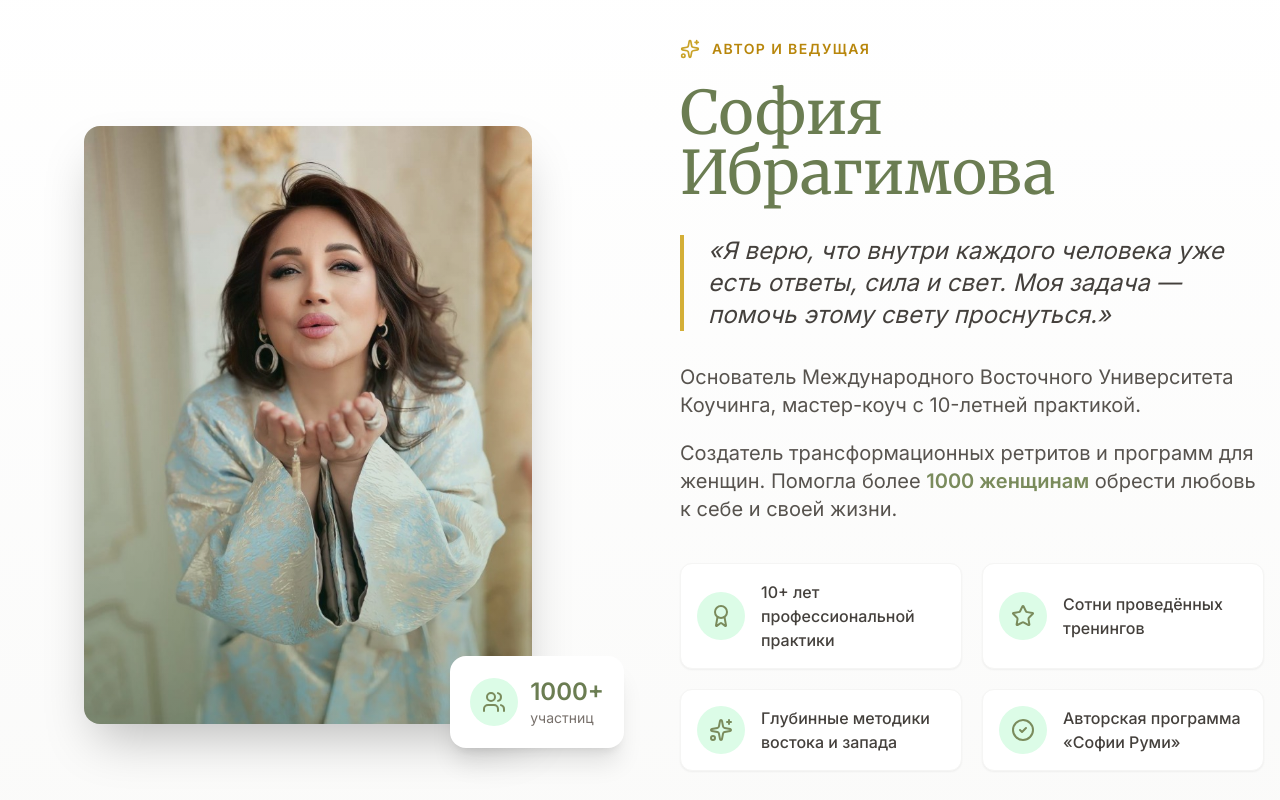
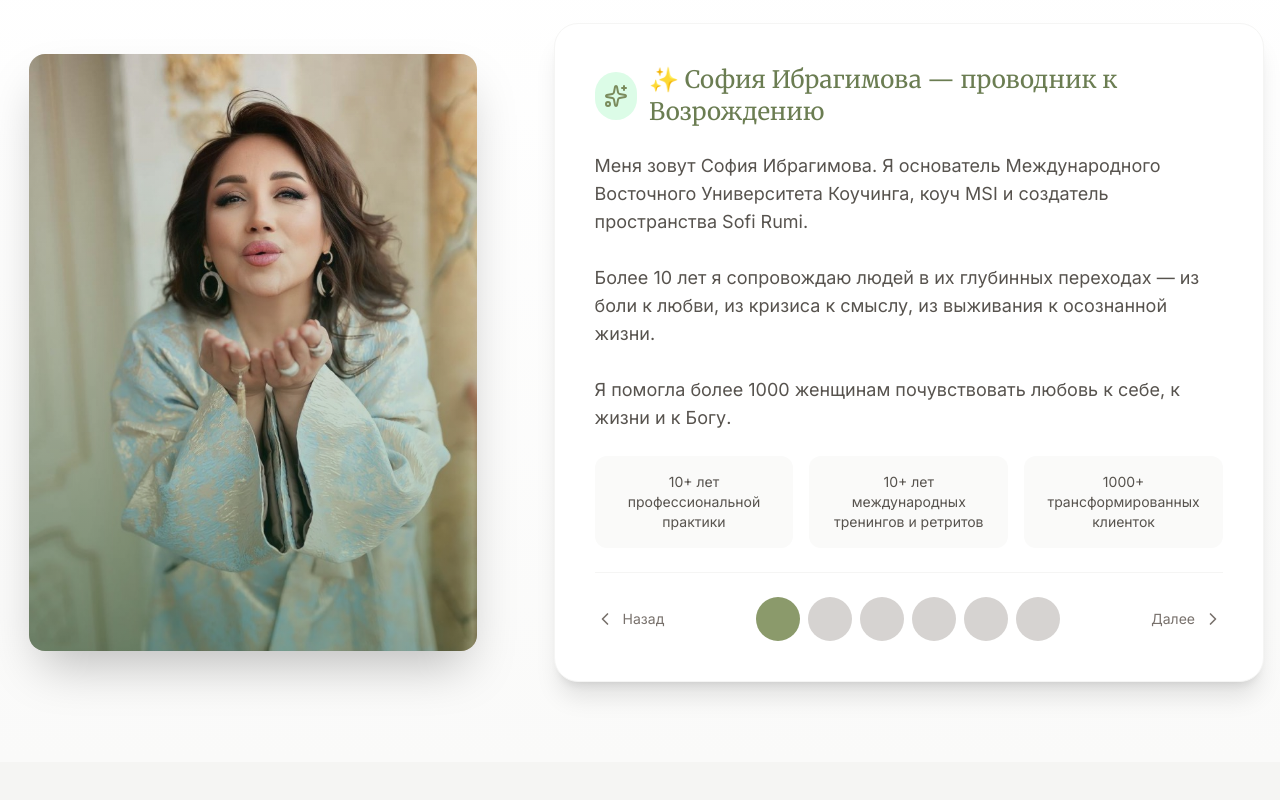
Before and after one commit to karras2025-collab/Retrit, a React (Vite) app: page / in a window 1280 px wide. Shown: the part 3160-3960 px from the top of the page. Built offline with nearby package versions, Linux system fonts and the light colour scheme.

Commit message:
feat: author section with interactive content slider

```diff
--- a/components/Author.tsx
+++ b/components/Author.tsx
@@ -1,89 +1,192 @@
-import React from 'react';
-import { CheckCircle2, Star, Award, Users, Sparkles } from 'lucide-react';
+import React, { useState } from 'react';
+import { ChevronLeft, ChevronRight, Sparkles, Heart, Eye, Star, Gem } from 'lucide-react';
+
+const slides = [
+  {
+    icon: Sparkles,
+    title: "✨ София Ибрагимова — проводник к Возрождению",
+    content: `Меня зовут София Ибрагимова. Я основатель Международного Восточного Университета Коучинга, коуч MSI и создатель пространства Sofi Rumi.
+
+Более 10 лет я сопровождаю людей в их глубинных переходах — из боли к любви, из кризиса к смыслу, из выживания к осознанной жизни.
+
+Я помогла более 1000 женщинам почувствовать любовь к себе, к жизни и к Богу.`,
+    stats: [
+      "10+ лет профессиональной практики",
+      "10+ лет международных тренингов и ретритов",
+      "1000+ трансформированных клиенток"
+    ]
+  },
+  {
+    icon: Heart,
+    title: "🌿 Мой путь",
+    content: `Более 10 лет я иду рядом с людьми на их пути внутреннего пробуждения, соединяя знания восточной мудрости, коучинга, психологии и духовных практик.
+
+За эти годы я провела сотни тренингов, программ и ретритов, создавая пространства, где люди могут вспомнить, кто они есть на самом деле.
+
+Более 1000 женщин прошли через мои программы и почувствовали любовь к себе, к людям, к своей жизни и к Богу.`
+  },
+  {
+    icon: Star,
+    title: "🌸 Моя миссия",
+    content: `Моя миссия — привести человека в состояние глубокого принятия себя и ясного понимания своих жизненных смыслов.
+
+Я верю, что внутри каждого человека уже есть ответы, сила и свет. Моя задача — помочь этому свету проснуться.
+
+«Возрождение» — это пространство, где ты возвращаешься к себе. И твоя новая жизнь начинается здесь.`
+  },
+  {
+    icon: Eye,
+    title: "🧿 Мой подход",
+    content: `Я работаю на пересечении:`,
+    list: [
+      "Древних восточных знаний",
+      "Современного коучинга и нейропсихологии",
+      "Телесных и энергетических практик",
+      "Духовного сопровождения и практик осознанности"
+    ],
+    footer: "Мои программы — это не обучение. Это инициация в новую версию себя."
+  },
+  {
+    icon: Sparkles,
+    title: "🌙 Почему «Возрождение»",
+    content: `Ретрит «Возрождение» родился как отражение моего пути. Я знаю, каково это — терять себя, искать смысл, проходить через кризисы и заново собирать свою душу по частям.
+
+И я знаю, как выглядит момент, когда человек говорит: «Я вернулся к себе. Я живу. Я люблю. Я чувствую смысл».
+
+Именно для этого я создаю свои пространства.`
+  },
+  {
+    icon: Gem,
+    title: "💎 Твоя уникальная формула трансформации",
+    content: `Я вижу мир, где люди живут из любви, осознанности и внутренней силы. Где женщины чувствуют свою ценность и священную природу. Где человек знает свои смыслы и живёт не из страха, а из света.`,
+    formula: "Тело → Эмоции → Сознание → Энергия → Новая реальность",
+    quote: "Ты не сломан. Ты в пути. И «Возрождение» — это твой дом на этом пути."
+  }
+];
 
 export const Author: React.FC = () => {
+  const [currentSlide, setCurrentSlide] = useState(0);
+
+  const nextSlide = () => {
+    setCurrentSlide((prev) => (prev + 1) % slides.length);
+  };
+
+  const prevSlide = () => {
+    setCurrentSlide((prev) => (prev - 1 + slides.length) % slides.length);
+  };
+
+  const slide = slides[currentSlide];
+  const Icon = slide.icon;
+
   return (
-    <section id="author" className="py-24 bg-gradient-to-b from-white to-stone-50">
+    <section id="author" className="py-20 bg-gradient-to-b from-white to-stone-50">
       <div className="container mx-auto px-4">
-        <div className="flex flex-col lg:flex-row items-center gap-12 lg:gap-20">
+        <div className="flex flex-col lg:flex-row items-center gap-12 lg:gap-16">
 
-          {/* Image with decorative elements */}
-          <div className="w-full lg:w-1/2 relative">
+          {/* Image */}
+          <div className="w-full lg:w-2/5 relative">
             <div className="relative rounded-2xl overflow-hidden shadow-2xl aspect-[3/4] max-w-md mx-auto">
               <img
                 src="/sofia-ibragimova.jpg"
                 alt="София Ибрагимова"
                 className="w-full h-full object-cover object-top"
               />
-              {/* Gradient overlay */}
-              <div className="absolute inset-0 bg-gradient-to-t from-primary-900/30 to-transparent"></div>
+              <div className="absolute inset-0 bg-gradient-to-t from-primary-900/40 to-transparent"></div>
             </div>
 
             {/* Decorative frame */}
-            <div className="absolute -z-10 top-8 -left-8 w-full h-full border-2 border-gold-400 rounded-2xl hidden md:block"></div>
-
-            {/* Floating stats card */}
-            <div className="absolute -bottom-6 -right-6 bg-white rounded-2xl shadow-xl p-5 hidden md:block">
-              <div className="flex items-center gap-3">
-                <div className="w-12 h-12 bg-primary-100 rounded-full flex items-center justify-center">
-                  <Users className="w-6 h-6 text-primary-700" />
-                </div>
-                <div>
-                  <p className="text-2xl font-bold text-primary-800">1000+</p>
-                  <p className="text-sm text-stone-500">участниц</p>
-                </div>
-              </div>
-            </div>
+            <div className="absolute -z-10 top-6 -left-6 w-full h-full border-2 border-gold-400 rounded-2xl hidden md:block"></div>
           </div>
 
-          {/* Text Content */}
-          <div className="w-full lg:w-1/2">
-            <div className="flex items-center gap-3 mb-6">
-              <Sparkles className="w-5 h-5 text-gold-500" />
-              <span className="text-gold-600 font-semibold uppercase tracking-widest text-sm">Автор и ведущая</span>
-            </div>
+          {/* Content Slider */}
+          <div className="w-full lg:w-3/5">
+            <div className="bg-white rounded-3xl shadow-xl p-8 md:p-10 border border-stone-100 min-h-[450px] flex flex-col">
 
-            <h2 className="text-4xl md:text-5xl lg:text-6xl font-serif text-primary-800 mb-8">
-              София Ибрагимова
-            </h2>
+              {/* Slide Header */}
+              <div className="flex items-center gap-3 mb-6">
+                <div className="w-12 h-12 bg-primary-100 rounded-full flex items-center justify-center">
+                  <Icon className="w-6 h-6 text-primary-700" />
+                </div>
+                <h3 className="text-xl md:text-2xl font-serif text-primary-800">
+                  {slide.title}
+                </h3>
+              </div>
 
-            <blockquote className="text-xl md:text-2xl text-stone-700 mb-8 leading-relaxed italic border-l-4 border-gold-400 pl-6">
-              «Я верю, что внутри каждого человека уже есть ответы, сила и свет. Моя задача — помочь этому свету проснуться.»
-            </blockquote>
+              {/* Slide Content */}
+              <div className="flex-grow">
+                <p className="text-stone-600 text-base md:text-lg leading-relaxed whitespace-pre-line mb-4">
+                  {slide.content}
+                </p>
 
-            <div className="space-y-5 mb-10">
-              <p className="text-lg md:text-xl text-stone-600 leading-relaxed">
-                Основатель Международного Восточного Университета Коучинга, мастер-коуч с 10-летней практикой.
-              </p>
-              <p className="text-lg md:text-xl text-stone-600 leading-relaxed">
-                Создатель трансформационных ретритов и программ для женщин. Помогла более <span className="font-bold text-primary-700">1000 женщинам</span> обрести любовь к себе и своей жизни.
-              </p>
-            </div>
+                {slide.list && (
+                  <ul className="space-y-2 mb-4">
+                    {slide.list.map((item, idx) => (
+                      <li key={idx} className="flex items-center gap-2 text-stone-600">
+                        <span className="w-2 h-2 bg-gold-500 rounded-full"></span>
+                        {item}
+                      </li>
+                    ))}
+                  </ul>
+                )}
 
-            <div className="grid grid-cols-1 sm:grid-cols-2 gap-5 mb-10">
-              <div className="flex items-center gap-4 bg-white p-4 rounded-xl shadow-sm border border-stone-100">
-                <div className="w-12 h-12 bg-primary-100 rounded-full flex items-center justify-center shrink-0">
-                  <Award className="w-6 h-6 text-primary-700" />
+                {slide.footer && (
+                  <p className="text-primary-700 font-medium italic mt-4">{slide.footer}</p>
+                )}
+
+                {slide.stats && (
+                  <div className="grid grid-cols-1 md:grid-cols-3 gap-4 mt-6">
+                    {slide.stats.map((stat, idx) => (
+                      <div key={idx} className="bg-stone-50 rounded-xl p-4 text-center">
+                        <p className="text-sm text-stone-600">{stat}</p>
+                      </div>
+                    ))}
+                  </div>
+                )}
+
+                {slide.formula && (
+                  <div className="bg-gradient-to-r from-primary-100 to-gold-100 rounded-xl p-4 mt-4 text-center">
+                    <p className="text-primary-800 font-bold text-lg">{slide.formula}</p>
+                  </div>
+                )}
+
+                {slide.quote && (
+                  <blockquote className="border-l-4 border-gold-400 pl-4 mt-4 italic text-stone-700">
+                    {slide.quote}
+                  </blockquote>
+                )}
+              </div>
+
+              {/* Navigation */}
+              <div className="flex items-center justify-between mt-6 pt-6 border-t border-stone-100">
+                <button
+                  onClick={prevSlide}
+                  className="flex items-center gap-2 text-stone-500 hover:text-primary-700 transition-colors"
+                >
+                  <ChevronLeft size={20} />
+                  <span className="text-sm">Назад</span>
+                </button>
+
+                {/* Dots */}
+                <div className="flex gap-2">
+                  {slides.map((_, idx) => (
+                    <button
+                      key={idx}
+                      onClick={() => setCurrentSlide(idx)}
+                      className={`w-2.5 h-2.5 rounded-full transition-all ${idx === currentSlide
+                          ? 'bg-primary-600 w-6'
+                          : 'bg-stone-300 hover:bg-stone-400'
+                        }`}
+                    />
+                  ))}
                 </div>
-                <span className="text-stone-700 text-base font-medium">10+ лет профессиональной практики</span>
-              </div>
-              <div className="flex items-center gap-4 bg-white p-4 rounded-xl shadow-sm border border-stone-100">
-                <div className="w-12 h-12 bg-primary-100 rounded-full flex items-center justify-center shrink-0">
-                  <Star className="w-6 h-6 text-primary-700" />
-                </div>
-                <span className="text-stone-700 text-base font-medium">Сотни проведённых тренингов</span>
-              </div>
-              <div className="flex items-center gap-4 bg-white p-4 rounded-xl shadow-sm border border-stone-100">
-                <div className="w-12 h-12 bg-primary-100 rounded-full flex items-center justify-center shrink-0">
-                  <Sparkles className="w-6 h-6 text-primary-700" />
-                </div>
-                <span className="text-stone-700 text-base font-medium">Глубинные методики востока и запада</span>
-              </div>
-              <div className="flex items-center gap-4 bg-white p-4 rounded-xl shadow-sm border border-stone-100">
-                <div className="w-12 h-12 bg-primary-100 rounded-full flex items-center justify-center shrink-0">
-                  <CheckCircle2 className="w-6 h-6 text-primary-700" />
-                </div>
-                <span className="text-stone-700 text-base font-medium">Авторская программа «Софии Руми»</span>
+
+                <button
+                  onClick={nextSlide}
+                  className="flex items-center gap-2 text-stone-500 hover:text-primary-700 transition-colors"
+                >
+                  <span className="text-sm">Далее</span>
+                  <ChevronRight size={20} />
+                </button>
               </div>
             </div>
           </div>
```
